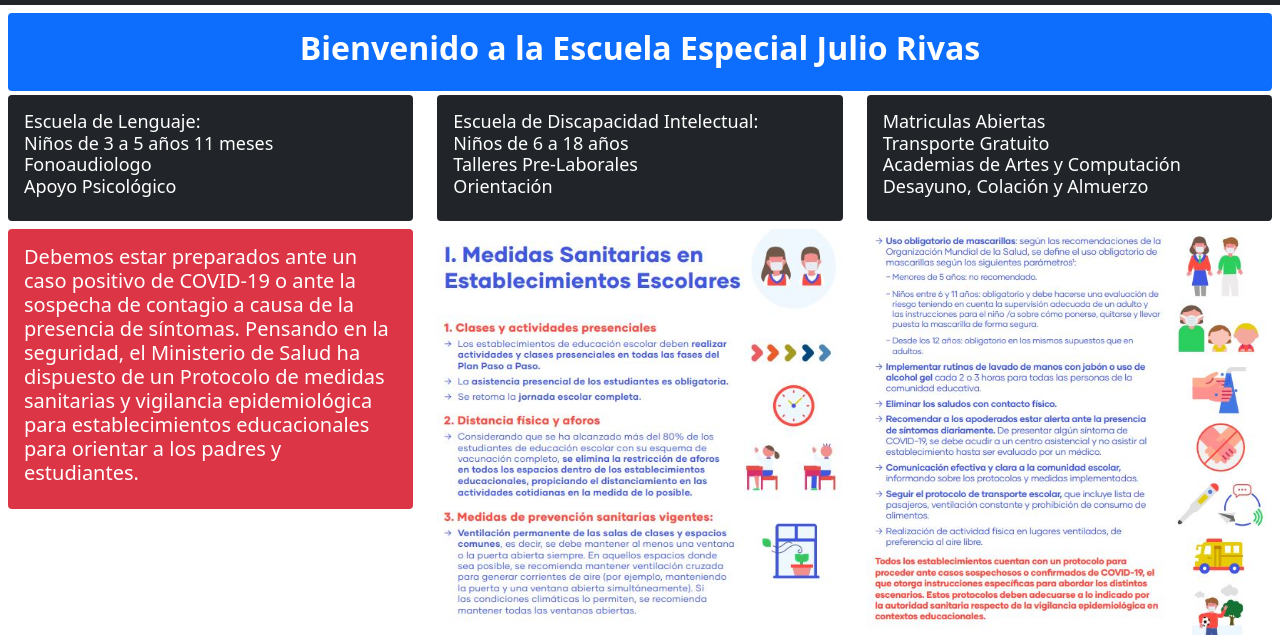
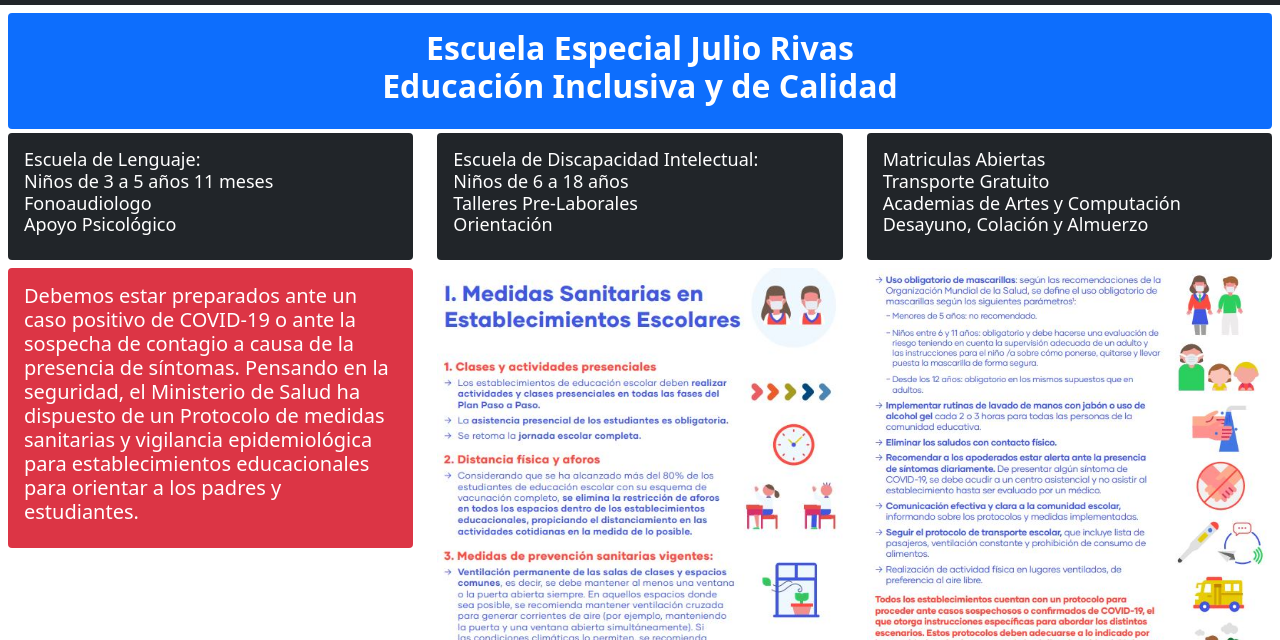
Before and after one commit to JaimeGaete/ColegioJulioRivas, a website: page index.html in a window 1280 px wide. Shown: the part 140-780 px from the top of the page. Drawn offline with nearby package versions, Linux system fonts and the light colour scheme.

Commit message:
Se actualiza titulos de las paginas

```diff
--- a/index.html
+++ b/index.html
@@ -5,10 +5,9 @@
     <meta charset="UTF-8">
     <meta http-equiv="X-UA-Compatible" content="IE=edge">
     <meta name="viewport" content="width=device-width, initial-scale=1.0">
-    <title>Colegio Julio Rivas</title>
-    <meta name="description" content="Colegio Julio Rivas Educación Inclusiva y de Calidad">
-    <meta name="keywords" content="colegio, san bernardo, escuela especial, inclusiva, calidad, admision, necesidades especiales">
-
+    <title>Escuela Especial Julio Rivas</title>
+    <meta name="description" content="Escuela Especial Julio Rivas Educación Inclusiva y de Calidad">
+    <meta name="keywords" content="escuela especial, san bernardo, santiago, chile, inclusiva, calidad, admision, necesidades especiales">
     <link href="https://cdn.jsdelivr.net/npm/bootstrap@5.1.3/dist/css/bootstrap.min.css" rel="stylesheet" integrity="sha384-1BmE4kWBq78iYhFldvKuhfTAU6auU8tT94WrHftjDbrCEXSU1oBoqyl2QvZ6jIW3" crossorigin="anonymous">
     <link rel="stylesheet" href="https://cdnjs.cloudflare.com/ajax/libs/font-awesome/6.0.0/css/all.min.css" integrity="sha512-9usAa10IRO0HhonpyAIVpjrylPvoDwiPUiKdWk5t3PyolY1cOd4DSE0Ga+ri4AuTroPR5aQvXU9xC6qOPnzFeg==" crossorigin="anonymous" referrerpolicy="no-referrer" />
     <link rel="stylesheet" href="css/main.css">
@@ -65,7 +64,7 @@
             <div class="col-sm-12">
               <div class="card border-0 text-white bg-primary">
                 <div class="card-body">
-                  <h5 class="card-title card-title--portada">Bienvenido a la Escuela Especial Julio Rivas</h5>
+                  <h5 class="card-title card-title--portada">Escuela Especial Julio Rivas <br>Educación Inclusiva y de Calidad</h5>
                 </div>
               </div>
             </div>
```
Also changed, not shown: pages/admision.html (+3 -3 lines), pages/contacto.html (+3 -3 lines), pages/galeria.html (+3 -3 lines), pages/proyecto_educativo.html (+3 -3 lines).
